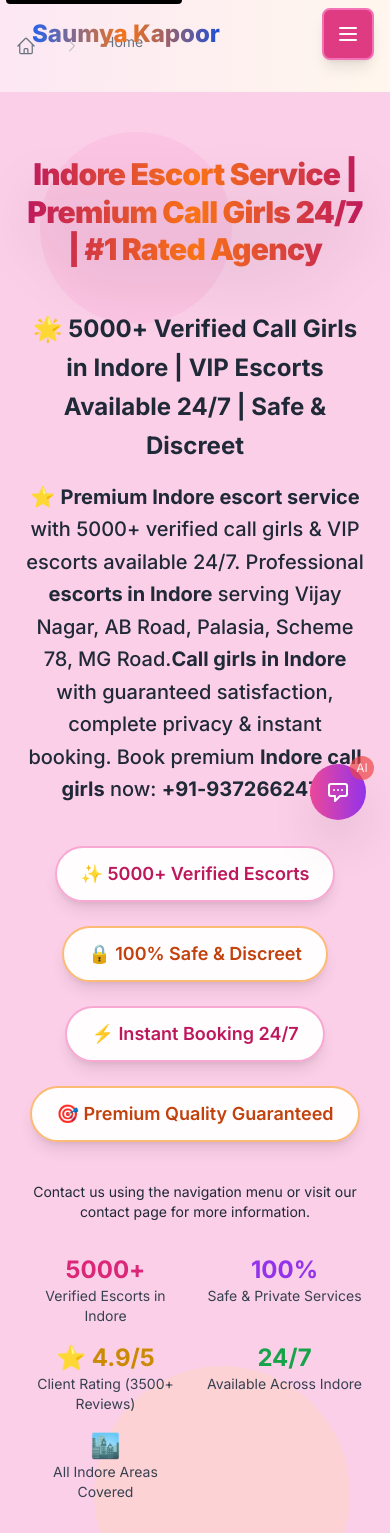
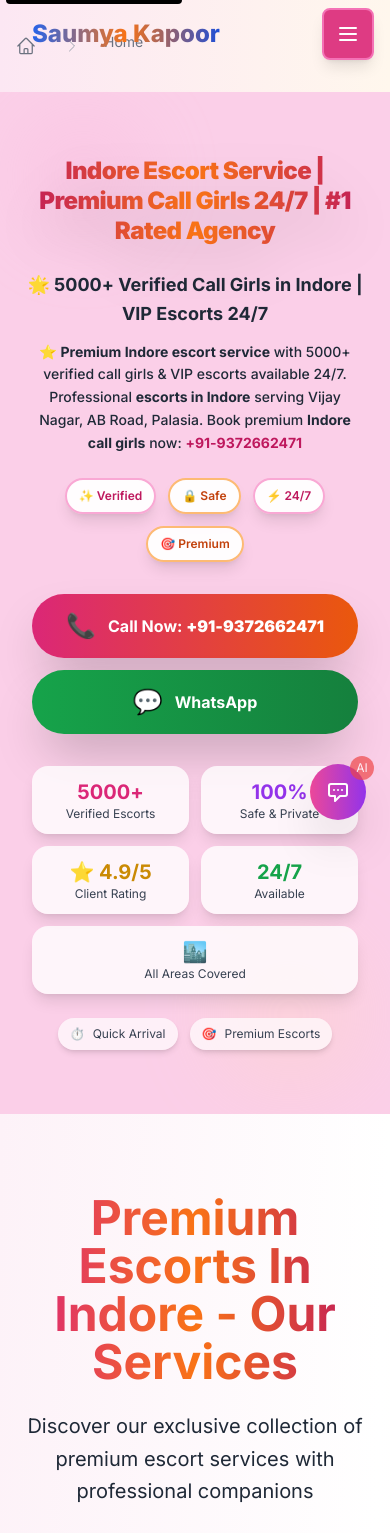
Before and after one commit to rohan-2004-web/indore, a Next.js app: page / in a window 390 px wide. Shown: the top 1533 px of the page. Built offline with nearby package versions, Linux system fonts and the light colour scheme; a web font is replaced by a local one.

Commit message:
Mobile-First UI/UX Improvements: Enhanced FAQ with 8 comprehensive escort questions, mobile-responsive hero section, touch-friendly CTA buttons, improved typography scaling, optimized stats cards, better spacing for all screen sizes, smooth animations

```diff
--- a/src/app/HomePageContent.tsx
+++ b/src/app/HomePageContent.tsx
@@ -113,38 +113,39 @@ export default function HomePageContent() {
     "openingHours": "Mo-Su 00:00-23:59"
   }
 
+  // Enhanced FAQs with escort-specific questions people actually ask
   const faqs = [
     {
-      question: "Are your services available 24/7?",
-      answer: "Yes, our premium escort services are available round the clock. You can call us anytime at +91 9372662471 for immediate assistance."
+      question: "🕐 Are your escort services available 24/7 in Indore?",
+      answer: "Yes! Our premium escort service is available 24 hours a day, 7 days a week. Whether you need a companion at midnight or early morning, we're always ready. Call +91-9372662471 anytime for instant booking."
     },
     {
-      question: "What areas in Indore do you cover?",
-      answer: "We provide services across all major areas including Vijay Nagar, AB Road, Bhawar Kuan, Palasia, Saket, Scheme 78, and Airport Road."
+      question: "📍 Which areas in Indore do you provide escort services?",
+      answer: "We cover ALL major Indore locations: Vijay Nagar, AB Road, Palasia, Scheme 78, MG Road, Saket, Ring Road, Airport Road, Bhawar Kuan, Rajwada, Bombay Hospital area, and Treasure Island. Both hotel visits and home service available."
     },
     {
-      question: "How do I make a booking?",
-      answer: "Simply call +91 9372662471 or WhatsApp us. Our team will help you choose the right companion and arrange the service according to your preferences."
+      question: "📞 How do I book an escort in Indore? What's the process?",
+      answer: "Simple 3-step process: 1) Call/WhatsApp +91-9372662471, 2) Tell us your preferences (age, type, location, time), 3) We'll send verified photos and arrange the meeting. No advance payment required!"
     },
     {
-      question: "Is privacy and discretion guaranteed?",
-      answer: "Absolutely. We maintain complete confidentiality and discretion in all our services. Your privacy is our top priority."
+      question: "🔒 Is privacy and confidentiality guaranteed for escort bookings?",
+      answer: "100% GUARANTEED! We maintain complete discretion - no data storage, no call recordings, anonymous meetings, discreet billing. Your privacy is our TOP priority. Perfect for married clients and professionals."
     },
     {
-      question: "What types of services do you offer?",
-      answer: "We offer a wide range of companion services including celebrity escorts, VIP companions, college girls, event companions, and professional outcall services."
+      question: "💰 What are the rates for escort services in Indore?",
+      answer: "Rates vary by service type: College Girls ₹8k-15k (2-3hrs), VIP Escorts ₹15k-25k (3-4hrs), Celebrity Escorts ₹20k-50k (evening), Russian Escorts ₹30k-80k (full night). Special packages available. Call +91-9372662471 for exact pricing."
     },
     {
-      question: "Are your companions verified?",
-      answer: "Yes, all our companions are thoroughly verified and professionally trained to provide premium quality service with complete safety and satisfaction."
+      question: "✅ Are all your escorts verified? How do I know profiles are real?",
+      answer: "YES! Every escort is 100% verified through: Photo verification (real-time matching), ID proof check, background screening, and health checkups. We guarantee real photos - no photoshop or fake profiles!"
     },
     {
-      question: "What are your service charges?",
-      answer: "Our charges vary depending on the type of service, duration, and companion selection. Please call +91 9372662471 for detailed pricing information and special packages."
+      question: "🏨 Do escorts come to hotels? Which hotels in Indore?",
+      answer: "Absolutely! Outcall service to ALL hotels: Marriott, Sayaji, Radisson Blu, Lemon Tree, Effotel, OYO, and all 3-5 star hotels. Discreet direct-to-room service. Hotel visit charges included in rates."
     },
     {
-      question: "Do you provide hotel bookings assistance?",
-      answer: "Yes, we can assist with hotel bookings at premium locations across Indore. Our team can recommend and arrange suitable accommodations for your requirements."
+      question: "👧 What types of escorts are available? Age groups & categories?",
+      answer: "Full range: College Girls (18-24yrs) ₹8k+, Young Escorts (25-35) ₹10k+, Mature/Housewife (35-45) ₹12k+, VIP/Celebrity escorts, Russian/Foreign escorts, Independent escorts. All preferences available - call to discuss!"
     }
   ]
 
@@ -287,114 +288,131 @@ export default function HomePageContent() {
             aria-labelledby="hero-heading"
             role="banner"
           >
-            <div className="absolute inset-0 opacity-30" aria-hidden="true">
-              <div className="absolute top-10 left-10 w-48 h-48 bg-pink-300 rounded-full"></div>
-              <div className="absolute bottom-10 right-10 w-64 h-64 bg-orange-200 rounded-full"></div>
+            {/* Mobile-Optimized Background Elements */}
+            <div className="absolute inset-0 opacity-20 sm:opacity-30" aria-hidden="true">
+              <div className="absolute top-5 sm:top-10 left-5 sm:left-10 w-32 h-32 sm:w-48 sm:h-48 bg-pink-300 rounded-full blur-2xl"></div>
+              <div className="absolute bottom-5 sm:bottom-10 right-5 sm:right-10 w-40 h-40 sm:w-64 sm:h-64 bg-orange-200 rounded-full blur-2xl"></div>
             </div>
 
-            <div className="max-w-8xl mx-auto px-6 relative z-10">
+            <div className="max-w-8xl mx-auto px-4 sm:px-6 relative z-10">
               <div className="text-center">
-                {/* Main Heading */}
+                {/* Mobile-Optimized Main Heading */}
                 <h1
                   id="hero-heading"
-                  className="text-3xl md:text-5xl font-black bg-gradient-to-r from-pink-700 via-orange-500 to-pink-700 bg-clip-text text-transparent mb-10 leading-tight tracking-tight drop-shadow-2xl"
+                  className="text-2xl sm:text-3xl md:text-4xl lg:text-5xl font-black bg-gradient-to-r from-pink-700 via-orange-500 to-pink-700 bg-clip-text text-transparent mb-6 sm:mb-8 md:mb-10 leading-tight tracking-tight drop-shadow-2xl px-2"
                 >
                   Indore Escort Service | Premium Call Girls 24/7 | #1 Rated Agency
                 </h1>
 
-                {/* Subheading with badges */}
-                <div className="mb-10">
-                  <h2 className="text-2xl md:text-4xl text-gray-800 font-bold leading-relaxed mb-4">
-                    🌟 5000+ Verified Call Girls in Indore | VIP Escorts Available 24/7 | Safe & Discreet
+                {/* Mobile-Friendly Subheading with badges */}
+                <div className="mb-8 sm:mb-10">
+                  <h2 className="text-lg sm:text-xl md:text-2xl lg:text-4xl text-gray-800 font-bold leading-relaxed mb-3 sm:mb-4 px-2">
+                    🌟 5000+ Verified Call Girls in Indore | VIP Escorts 24/7
                   </h2>
 
-                  <p className="text-xl md:text-2xl text-gray-700 font-medium leading-relaxed max-w-6xl mx-auto mb-10">
+                  <p className="text-sm sm:text-base md:text-lg lg:text-xl xl:text-2xl text-gray-700 font-medium leading-relaxed max-w-6xl mx-auto mb-6 sm:mb-8 md:mb-10 px-3 sm:px-4">
                     ⭐ <strong>Premium Indore escort service</strong> with 5000+ verified call girls & VIP escorts available 24/7.
-                    Professional <strong>escorts in Indore</strong> serving Vijay Nagar, AB Road, Palasia, Scheme 78, MG Road.
-                    <strong>Call girls in Indore</strong> with guaranteed satisfaction, complete privacy & instant booking.
-                    Book premium <strong>Indore call girls</strong> now: <strong>+91-9372662471</strong>
+                    Professional <strong>escorts in Indore</strong> serving Vijay Nagar, AB Road, Palasia.
+                    Book premium <strong>Indore call girls</strong> now: <strong className="text-pink-700">+91-9372662471</strong>
                   </p>
 
-                  {/* Feature badges */}
+                  {/* Mobile-Responsive Feature badges */}
                   <div
-                    className="flex flex-wrap justify-center gap-6 mb-10"
+                    className="flex flex-wrap justify-center gap-3 sm:gap-4 md:gap-6 mb-8 sm:mb-10 px-3"
                     role="list"
                     aria-label="Service features"
                   >
                     <div
-                      className="bg-white/95 border-2 border-pink-300 text-pink-700 px-6 py-3 rounded-full text-lg font-semibold shadow-lg transform hover:scale-105 transition-all"
+                      className="bg-white/95 border-2 border-pink-300 text-pink-700 px-3 sm:px-4 md:px-6 py-2 sm:py-3 rounded-full text-xs sm:text-sm md:text-base lg:text-lg font-semibold shadow-lg transform hover:scale-105 transition-all"
                       role="listitem"
                     >
-                      <span aria-hidden="true">✨</span> 5000+ Verified Escorts
+                      <span aria-hidden="true">✨</span> <span className="hidden xs:inline">5000+ </span>Verified<span className="hidden sm:inline"> Escorts</span>
                     </div>
                     <div
-                      className="bg-white/95 border-2 border-orange-300 text-orange-700 px-6 py-3 rounded-full text-lg font-semibold shadow-lg transform hover:scale-105 transition-all"
+                      className="bg-white/95 border-2 border-orange-300 text-orange-700 px-3 sm:px-4 md:px-6 py-2 sm:py-3 rounded-full text-xs sm:text-sm md:text-base lg:text-lg font-semibold shadow-lg transform hover:scale-105 transition-all"
                       role="listitem"
                     >
-                      <span aria-hidden="true">🔒</span> 100% Safe & Discreet
+                      <span aria-hidden="true">🔒</span> Safe<span className="hidden sm:inline"> & Discreet</span>
                     </div>
                     <div
-                      className="bg-white/95 border-2 border-pink-300 text-pink-700 px-6 py-3 rounded-full text-lg font-semibold shadow-lg transform hover:scale-105 transition-all"
+                      className="bg-white/95 border-2 border-pink-300 text-pink-700 px-3 sm:px-4 md:px-6 py-2 sm:py-3 rounded-full text-xs sm:text-sm md:text-base lg:text-lg font-semibold shadow-lg transform hover:scale-105 transition-all"
                       role="listitem"
                     >
-                      <span aria-hidden="true">⚡</span> Instant Booking 24/7
+                      <span aria-hidden="true">⚡</span> <span className="hidden xs:inline">Instant </span>24/7<span className="hidden sm:inline"> Booking</span>
                     </div>
                     <div
-                      className="bg-white/95 border-2 border-orange-300 text-orange-700 px-6 py-3 rounded-full text-lg font-semibold shadow-lg transform hover:scale-105 transition-all"
+                      className="bg-white/95 border-2 border-orange-300 text-orange-700 px-3 sm:px-4 md:px-6 py-2 sm:py-3 rounded-full text-xs sm:text-sm md:text-base lg:text-lg font-semibold shadow-lg transform hover:scale-105 transition-all"
                       role="listitem"
                     >
-                      <span aria-hidden="true">🎯</span> Premium Quality Guaranteed
+                      <span aria-hidden="true">🎯</span> Premium<span className="hidden sm:inline"> Quality</span>
                     </div>
                   </div>
                 </div>
 
-                {/* Contact information */}
-                <div className="flex justify-center items-center mb-8">
-                  <p className="text-sm text-gray-700">Contact us using the navigation menu or visit our contact page for more information.</p>
+                {/* Mobile-Optimized CTA Buttons */}
+                <div className="flex flex-col sm:flex-row gap-3 sm:gap-4 justify-center items-stretch sm:items-center mb-8 sm:mb-10 px-4">
+                  <a
+                    href="tel:+919372662471"
+                    className="group bg-gradient-to-r from-pink-600 to-orange-600 text-white px-6 sm:px-8 md:px-12 py-4 sm:py-5 rounded-full text-base sm:text-lg md:text-xl font-bold hover:from-pink-700 hover:to-orange-700 transition-all duration-300 shadow-2xl hover:shadow-pink-500/50 transform hover:scale-105 flex items-center justify-center gap-3 active:scale-95"
+                    aria-label="Call now to book escort service"
+                  >
+                    <span className="text-2xl sm:text-3xl group-hover:animate-bounce">📞</span>
+                    <span>Call Now: <span className="font-black">+91-9372662471</span></span>
+                  </a>
+                  <a
+                    href="https://wa.me/919372662471?text=Hi,%20I%20want%20to%20book%20an%20escort%20in%20Indore"
+                    target="_blank"
+                    rel="noopener noreferrer"
+                    className="group bg-gradient-to-r from-green-600 to-green-700 text-white px-6 sm:px-8 md:px-12 py-4 sm:py-5 rounded-full text-base sm:text-lg md:text-xl font-bold hover:from-green-700 hover:to-green-800 transition-all duration-300 shadow-2xl hover:shadow-green-500/50 transform hover:scale-105 flex items-center justify-center gap-3 active:scale-95"
+                    aria-label="WhatsApp us to book escort"
+                  >
+                    <span className="text-2xl sm:text-3xl group-hover:animate-bounce">💬</span>
+                    <span>WhatsApp <span className="hidden sm:inline">Us</span></span>
+                  </a>
                 </div>
 
-                {/* Stats */}
+                {/* Mobile-Responsive Stats */}
                 <div
-                  className="grid grid-cols-2 md:grid-cols-5 gap-4 max-w-4xl mx-auto text-center"
+                  className="grid grid-cols-2 sm:grid-cols-3 md:grid-cols-5 gap-3 sm:gap-4 max-w-4xl mx-auto text-center px-4"
                   role="region"
                   aria-label="Service statistics"
                 >
-                  <div className="text-gray-800">
-                    <div className="text-2xl font-bold text-pink-600" aria-label="5000 plus">5000+</div>
-                    <div className="text-sm text-gray-600">Verified Escorts in Indore</div>
+                  <div className="text-gray-800 bg-white/80 rounded-2xl p-3 sm:p-4 shadow-lg">
+                    <div className="text-xl sm:text-2xl font-bold text-pink-600" aria-label="5000 plus">5000+</div>
+                    <div className="text-xs sm:text-sm text-gray-600">Verified Escorts</div>
                   </div>
-                  <div className="text-gray-800">
-                    <div className="text-2xl font-bold text-purple-600" aria-label="100 percent">100%</div>
-                    <div className="text-sm text-gray-600">Safe & Private Services</div>
+                  <div className="text-gray-800 bg-white/80 rounded-2xl p-3 sm:p-4 shadow-lg">
+                    <div className="text-xl sm:text-2xl font-bold text-purple-600" aria-label="100 percent">100%</div>
+                    <div className="text-xs sm:text-sm text-gray-600">Safe & Private</div>
                   </div>
-                  <div className="text-gray-800">
-                    <div className="text-2xl font-bold text-yellow-600" aria-label="4.9 out of 5 stars">⭐ 4.9/5</div>
-                    <div className="text-sm text-gray-600">Client Rating (3500+ Reviews)</div>
+                  <div className="text-gray-800 bg-white/80 rounded-2xl p-3 sm:p-4 shadow-lg">
+                    <div className="text-xl sm:text-2xl font-bold text-yellow-600" aria-label="4.9 out of 5 stars">⭐ 4.9/5</div>
+                    <div className="text-xs sm:text-sm text-gray-600">Client Rating</div>
                   </div>
-                  <div className="text-gray-800">
-                    <div className="text-2xl font-bold text-green-600" aria-label="24 hours 7 days">24/7</div>
-                    <div className="text-sm text-gray-600">Available Across Indore</div>
+                  <div className="text-gray-800 bg-white/80 rounded-2xl p-3 sm:p-4 shadow-lg">
+                    <div className="text-xl sm:text-2xl font-bold text-green-600" aria-label="24 hours 7 days">24/7</div>
+                    <div className="text-xs sm:text-sm text-gray-600">Available</div>
                   </div>
-                  <div className="text-gray-800">
-                    <div className="text-2xl font-bold text-blue-600" aria-hidden="true">🏙️</div>
-                    <div className="text-sm text-gray-600">All Indore Areas Covered</div>
+                  <div className="text-gray-800 bg-white/80 rounded-2xl p-3 sm:p-4 shadow-lg col-span-2 sm:col-span-1">
+                    <div className="text-xl sm:text-2xl font-bold text-blue-600" aria-hidden="true">🏙️</div>
+                    <div className="text-xs sm:text-sm text-gray-600">All Areas Covered</div>
                   </div>
                 </div>
 
-                {/* Additional info */}
-                <div className="mt-8 text-center">
+                {/* Mobile-Friendly Additional info */}
+                <div className="mt-6 sm:mt-8 text-center px-4">
                   <div
-                    className="flex flex-wrap justify-center gap-6 text-gray-600 text-sm"
+                    className="flex flex-wrap justify-center gap-3 sm:gap-4 md:gap-6 text-gray-600 text-xs sm:text-sm"
                     role="list"
                     aria-label="Additional service information"
                   >
-                    <div className="flex items-center gap-2" role="listitem">
+                    <div className="flex items-center gap-2 bg-white/70 px-3 sm:px-4 py-2 rounded-full shadow-md" role="listitem">
                       <span aria-hidden="true">⏱️</span>
-                      <span>30-Min Quick Arrival</span>
+                      <span>Quick Arrival</span>
                     </div>
-                    <div className="flex items-center gap-2" role="listitem">
+                    <div className="flex items-center gap-2 bg-white/70 px-3 sm:px-4 py-2 rounded-full shadow-md" role="listitem">
                       <span aria-hidden="true">🎯</span>
-                      <span>Premium Escorts in Indore</span>
+                      <span>Premium Escorts</span>
                     </div>
                   </div>
                 </div>
@@ -879,36 +897,72 @@ export default function HomePageContent() {
             </div>
           </section>
 
-          <section id="faq" className="py-20 bg-gradient-to-br from-pink-200/60 via-orange-100/50 to-pink-200/60">
-            <div className="max-w-7xl mx-auto px-4">
-              <div className="text-center mb-16">
-                <h2 className="text-6xl font-bold bg-gradient-to-r from-pink-600 via-orange-500 to-pink-700 bg-clip-text text-transparent mb-6">
+          {/* Mobile-Optimized FAQ Section */}
+          <section id="faq" className="py-12 md:py-20 bg-gradient-to-br from-pink-200/60 via-orange-100/50 to-pink-200/60">
+            <div className="max-w-7xl mx-auto px-4 sm:px-6">
+              <div className="text-center mb-10 md:mb-16">
+                <h2 className="text-3xl sm:text-4xl md:text-5xl lg:text-6xl font-bold bg-gradient-to-r from-pink-600 via-orange-500 to-pink-700 bg-clip-text text-transparent mb-4 md:mb-6 px-2">
                   Frequently Asked Questions
                 </h2>
-                <p className="text-xl text-gray-600 max-w-4xl mx-auto leading-relaxed">
-                  Common questions about our premium escort services and professional companions
+                <p className="text-base sm:text-lg md:text-xl text-gray-600 max-w-4xl mx-auto leading-relaxed px-4">
+                  Common questions about our premium escort services in Indore
                 </p>
               </div>
 
-              <div className="grid grid-cols-1 md:grid-cols-2 gap-8">
+              {/* Mobile-First Grid Layout */}
+              <div className="grid grid-cols-1 lg:grid-cols-2 gap-4 sm:gap-6 md:gap-8">
                 {faqs.map((faq, index) => (
-                  <div key={index} className="bg-gradient-to-br from-pink-100 to-pink-200 backdrop-blur-md rounded-3xl shadow-2xl border-2 border-pink-300/60 overflow-hidden hover:shadow-3xl transition-all duration-300 transform hover:scale-105">
+                  <div key={index} className="bg-gradient-to-br from-pink-100 to-pink-200 backdrop-blur-md rounded-2xl sm:rounded-3xl shadow-xl sm:shadow-2xl border-2 border-pink-300/60 overflow-hidden hover:shadow-3xl transition-all duration-300 transform hover:scale-[1.02]">
                     <button
                       onClick={() => toggleFaq(index)}
-                      className="w-full p-8 text-left hover:bg-gradient-to-r hover:from-pink-200/80 hover:to-orange-100/80 transition-all duration-200 flex justify-between items-center group"
+                      className="w-full p-4 sm:p-6 md:p-8 text-left hover:bg-gradient-to-r hover:from-pink-200/80 hover:to-orange-100/80 transition-all duration-200 flex justify-between items-start sm:items-center group"
+                      aria-expanded={openFaq === index}
+                      aria-controls={`faq-answer-${index}`}
                     >
-                      <h3 className="text-xl font-bold text-pink-900 pr-4 group-hover:text-orange-700">{faq.question}</h3>
-                      <span className={`text-3xl transition-all duration-300 text-pink-700 ${openFaq === index ? 'rotate-180 scale-110' : ''}`}>
+                      <h3 className="text-base sm:text-lg md:text-xl font-bold text-pink-900 pr-3 sm:pr-4 group-hover:text-orange-700 leading-snug">
+                        {faq.question}
+                      </h3>
+                      <span className={`text-xl sm:text-2xl md:text-3xl transition-all duration-300 text-pink-700 flex-shrink-0 ${openFaq === index ? 'rotate-180 scale-110' : ''}`}>
                         ▼
                       </span>
                     </button>
                     {openFaq === index && (
-                      <div className="px-8 pb-8 bg-gradient-to-r from-pink-50/90 to-orange-50/90">
-                        <p className="text-gray-700 leading-relaxed text-lg font-medium">{faq.answer}</p>
+                      <div
+                        id={`faq-answer-${index}`}
+                        className="px-4 sm:px-6 md:px-8 pb-4 sm:pb-6 md:pb-8 bg-gradient-to-r from-pink-50/90 to-orange-50/90 animate-fadeIn"
+                      >
+                        <p className="text-sm sm:text-base md:text-lg text-gray-700 leading-relaxed font-medium">
+                          {faq.answer}
+                        </p>
                       </div>
                     )}
                   </div>
                 ))}
+              </div>
+
+              {/* Mobile-Friendly CTA */}
+              <div className="text-center mt-10 md:mt-16">
+                <p className="text-base sm:text-lg md:text-xl text-gray-700 mb-6 sm:mb-8 px-4">
+                  Have more questions? We're here to help 24/7!
+                </p>
+                <div className="flex flex-col sm:flex-row gap-4 justify-center items-center px-4">
+                  <a
+                    href="tel:+919372662471"
+                    className="w-full sm:w-auto bg-gradient-to-r from-pink-600 to-orange-600 text-white px-6 sm:px-10 py-4 rounded-full text-base sm:text-lg font-bold hover:from-pink-700 hover:to-orange-700 transition-all duration-300 shadow-2xl hover:shadow-pink-500/50 transform hover:scale-105 flex items-center justify-center gap-3"
+                  >
+                    <span className="text-2xl">📞</span>
+                    Call Now: +91-9372662471
+                  </a>
+                  <a
+                    href="https://wa.me/919372662471"
+                    target="_blank"
+                    rel="noopener noreferrer"
+                    className="w-full sm:w-auto bg-gradient-to-r from-green-600 to-green-700 text-white px-6 sm:px-10 py-4 rounded-full text-base sm:text-lg font-bold hover:from-green-700 hover:to-green-800 transition-all duration-300 shadow-2xl hover:shadow-green-500/50 transform hover:scale-105 flex items-center justify-center gap-3"
+                  >
+                    <span className="text-2xl">💬</span>
+                    WhatsApp Us
+                  </a>
+                </div>
               </div>
             </div>
           </section>
--- a/src/app/globals.css
+++ b/src/app/globals.css
@@ -49,6 +49,22 @@
     contain: layout style paint;
   }
 
+  /* Smooth fade-in animation for FAQ answers */
+  @keyframes fadeIn {
+    from {
+      opacity: 0;
+      transform: translateY(-10px);
+    }
+    to {
+      opacity: 1;
+      transform: translateY(0);
+    }
+  }
+
+  .animate-fadeIn {
+    animation: fadeIn 0.3s ease-out forwards;
+  }
+
   /* Content visibility for off-screen elements */
   .content-visibility-auto {
     content-visibility: auto;
```
